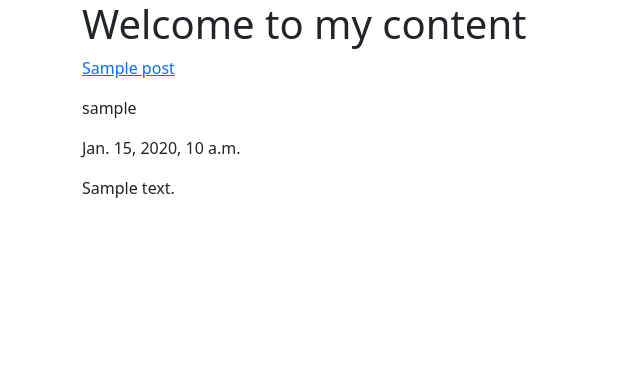
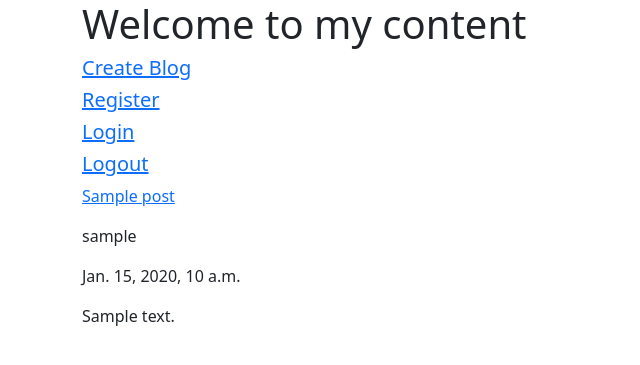
Before and after one commit to millywanderi/Django, a Django app: template Blog/templates/postcontent.html in a window 1280 px wide. Shown: the top 365 px of the page, without its empty margins (0-640 px from the left). Run offline with Django 4.2, Linux system fonts and the light colour scheme; the template is opened without the code that fills it: most values are stand-ins (such as "Sample title", 1, 10 or a date in 2020).

Commit message:
added register, login, logout features

```diff
--- a/Blog/templates/postcontent.html
+++ b/Blog/templates/postcontent.html
@@ -1,6 +1,10 @@
 {% extends "layout.html" %}
 {% block Content %}
 <h1>Welcome to my content</h1>
+<a href="{% url 'createpost' %}"><h5>Create Blog</h5></a>
+<a href="{% url 'register' %}"><h5>Register</h5></a>
+<a href="{% url 'login' %}"><h5>Login</h5></a>
+<a href="{% url 'logout' %}"><h5>Logout</h5></a>
 <div class="row">
     <div class="col-4">
         {% for post in posts %}
```
